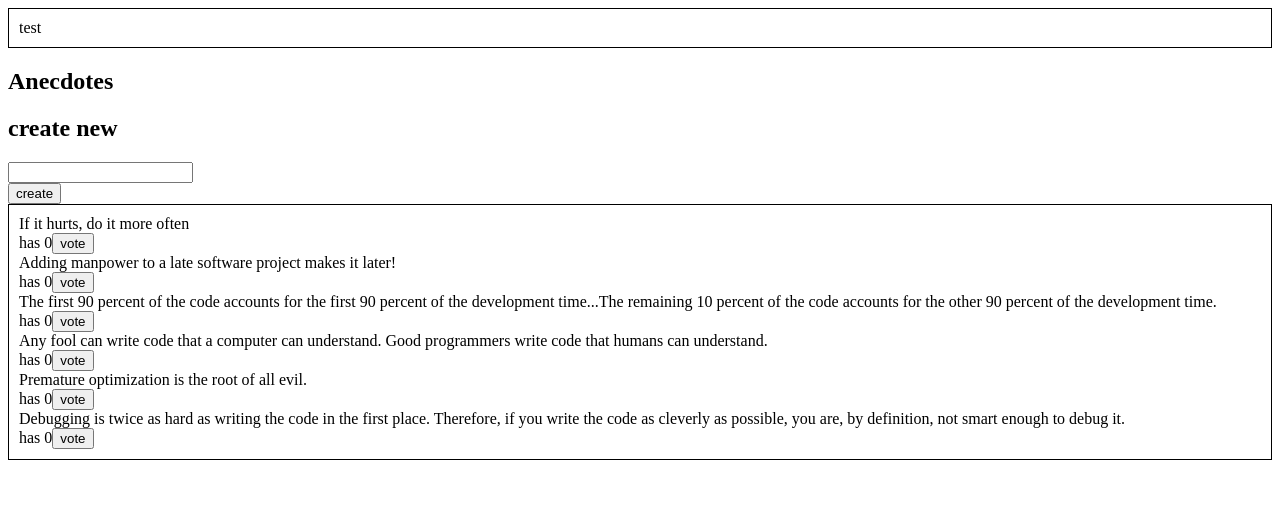
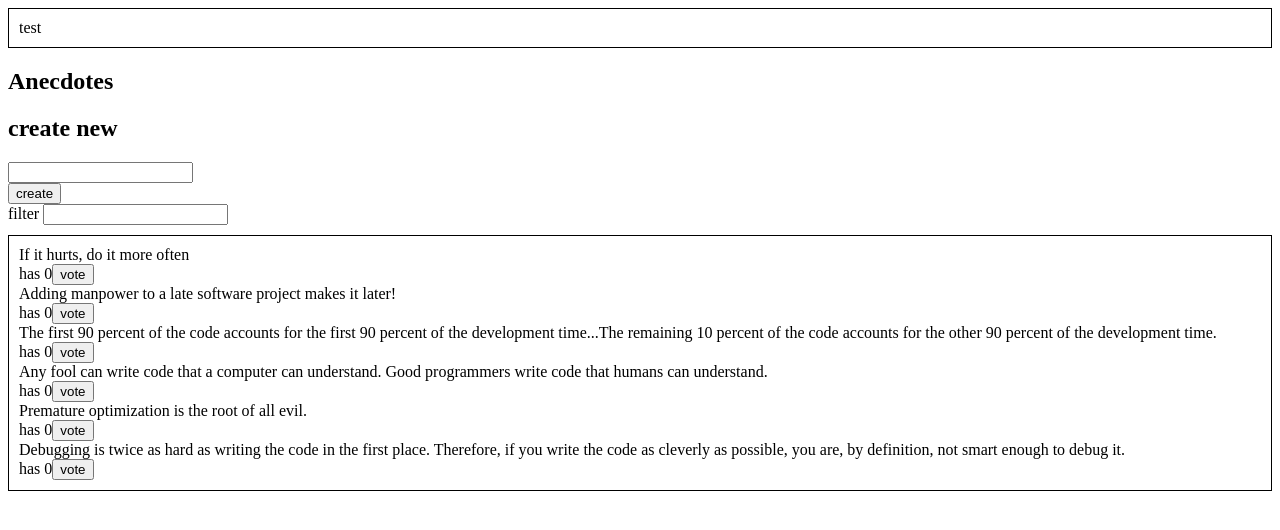
Before and after one commit to laroi/part6, a React (Create React App) app: page / in a window 1280 px wide. Shown: the top 530 px of the page. Built offline with nearby package versions, Linux system fonts and the light colour scheme.

Commit message:
6.11* Better anecdotes, step9

```diff
--- a/src/App.js
+++ b/src/App.js
@@ -2,6 +2,7 @@
 import AnecdoteForm from './components/Anecdoteform';
 import AnecdoteList  from './components/Anecdotelist';
 import Notification from './components/Notification';
+import Filter from './components/Filter';
 
 const App = (props) => {
     return (
@@ -9,6 +10,7 @@
             <Notification store={props.store} />
             <h2>Anecdotes</h2>
             <AnecdoteForm store={props.store} />
+<Filter store={props.store} />
             <AnecdoteList store={props.store} />
         </div>
     )
--- a/src/components/Anecdotelist.js
+++ b/src/components/Anecdotelist.js
@@ -15,7 +15,11 @@
         setTimeout(()=> {props.store.dispatch(reset())}, 5000)
     };
 
-    const anecdotes = props.store.getState().anecdotes.sort((a, b)=> {if (a.votes>b.votes) {return -1} else {return 1} })
+    let anecdotes = props.store.getState().anecdotes.sort((a, b)=> {if (a.votes>b.votes) {return -1} else {return 1} })
+    const filter = props.store.getState().filter;
+    if (filter) {
+        anecdotes = anecdotes.filter(x=>x.content.includes(filter))
+    }
 
     return (
         <div style={style}>
--- /dev/null
+++ b/src/components/Filter.js
@@ -0,0 +1,18 @@
+import React from 'react';
+import {filterChange} from '../reducers/filterReducer';
+const Filter = (props) => {
+  const handleChange = (event) => {
+        props.store.dispatch(filterChange(event.target.value))
+  }
+  const style = {
+    marginBottom: 10
+  }
+
+  return (
+    <div style={style}>
+      filter <input onChange={handleChange} />
+    </div>
+  )
+}
+
+export default Filter
--- /dev/null
+++ b/src/reducers/filterReducer.js
@@ -0,0 +1,17 @@
+const filterReducer = (state = '', action) => {
+  switch (action.type) {
+    case 'SET_FILTER':
+      return action.filter
+    default:
+      return state
+  }
+}
+
+export const filterChange = filter => {
+  return {
+    type: 'SET_FILTER',
+    filter,
+  }
+}
+
+export default filterReducer;
--- a/src/reducers/index.js
+++ b/src/reducers/index.js
@@ -1,7 +1,10 @@
-import { createStore, combineReducers } from 'redux';
+import { combineReducers } from 'redux';
 import {reducer as anecdoteReducer} from './anecdoteReducer';
 import {reducer as notificationReducer} from './notificationReducer';
+import filterReducer from './filterReducer';
+
 export default combineReducers({
     anecdotes: anecdoteReducer,
-    notification: notificationReducer
+    notification: notificationReducer,
+    filter: filterReducer,
 });
```
